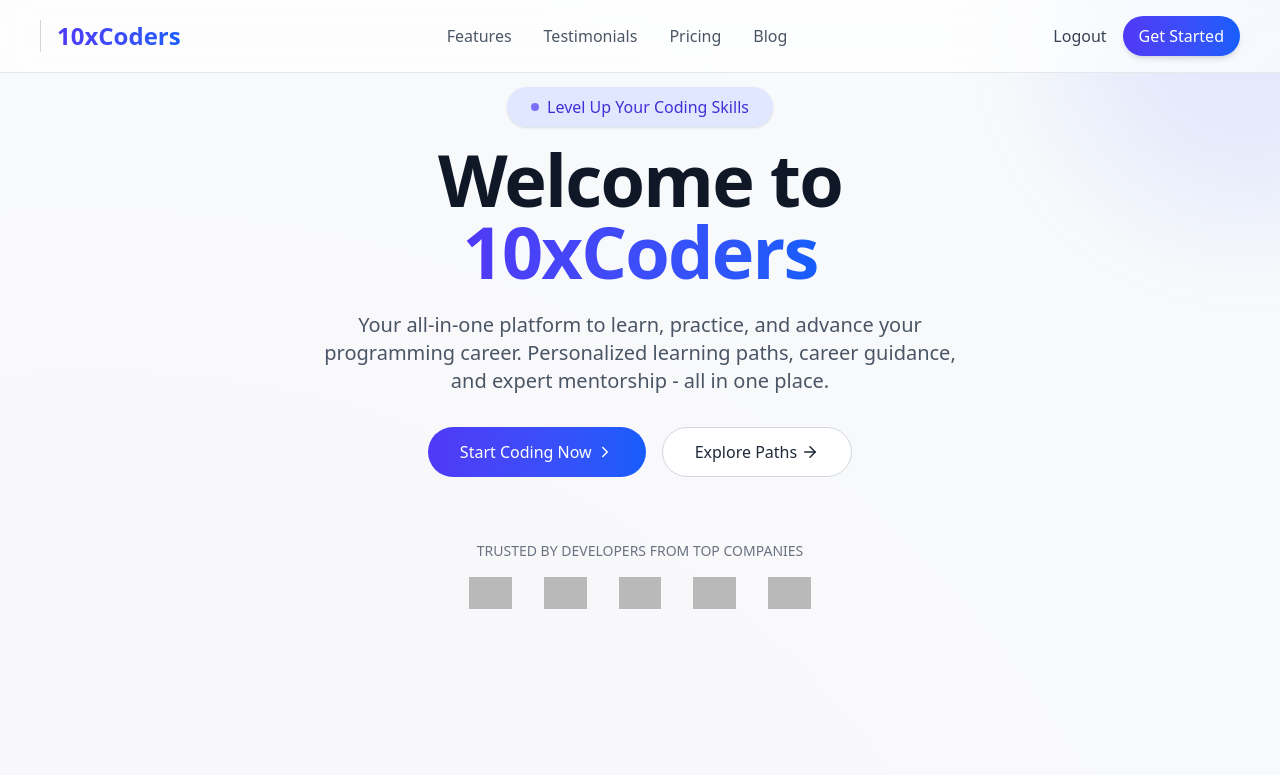
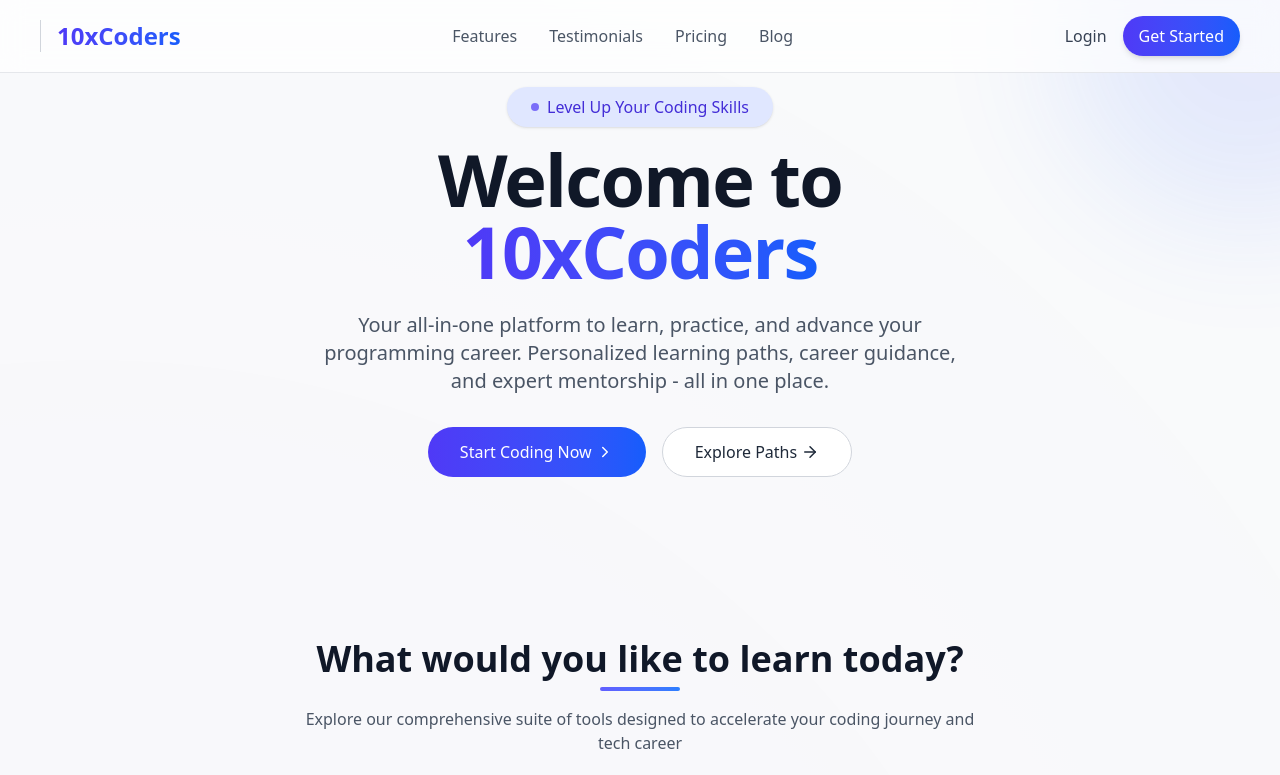
Before and after one commit to Sameer01-01/10xCoders-main, a React (Vite) app in the folder client/: page /home in a window 1280 px wide. Shown: the top 775 px of the page. Built offline with nearby package versions, Linux system fonts and the light colour scheme; grey boxes are pictures that could not be loaded.

Commit message:
fixed some bugs

```diff
--- a/client/src/components/Home.jsx
+++ b/client/src/components/Home.jsx
@@ -264,11 +264,8 @@ const Home = () => {
         </div>
 
         <div className="hidden md:flex items-center gap-4">
-          <button
-            className="text-gray-700 hover:text-indigo-600 transition-colors duration-300 font-medium"
-            onClick={() => navigate("/")}
-          >
-            Logout
+          <button className="text-gray-700 hover:text-indigo-600 transition-colors duration-300 font-medium">
+            Login
           </button>
           <button className="bg-gradient-to-r from-indigo-600 to-blue-600 hover:from-indigo-700 hover:to-blue-700 text-white font-medium py-2 px-4 rounded-full transition-all duration-300 transform hover:scale-105 shadow-md hover:shadow-indigo-500/30">
             Get Started
@@ -377,17 +374,8 @@ const Home = () => {
             </button>
           </div>
 
-          {/* Trusted by companies */}
-          <div className="mt-16">
-            <p className="text-sm text-gray-500 mb-4">TRUSTED BY DEVELOPERS FROM TOP COMPANIES</p>
-            <div className="flex flex-wrap justify-center items-center gap-8 opacity-70">
-              <img src="/api/placeholder/100/40" alt="Company logo" className="h-8" />
-              <img src="/api/placeholder/120/40" alt="Company logo" className="h-8" />
-              <img src="/api/placeholder/90/40" alt="Company logo" className="h-8" />
-              <img src="/api/placeholder/110/40" alt="Company logo" className="h-8" />
-              <img src="/api/placeholder/95/40" alt="Company logo" className="h-8" />
-            </div>
-          </div>
+
+
         </motion.div>
       </motion.div>
 
```
